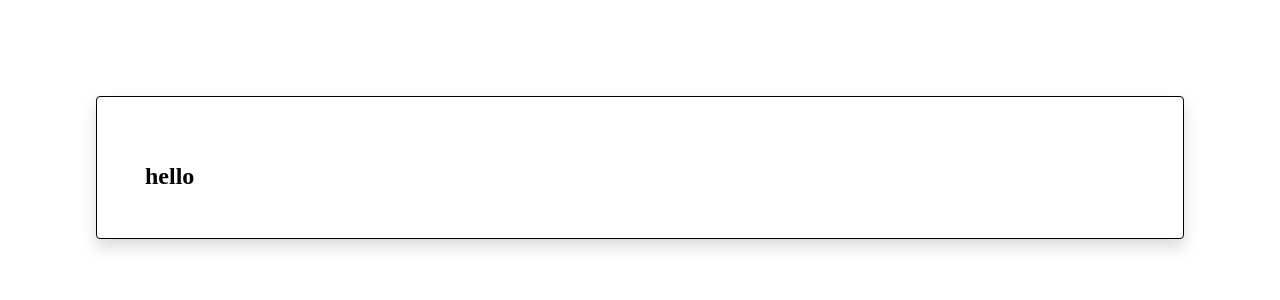
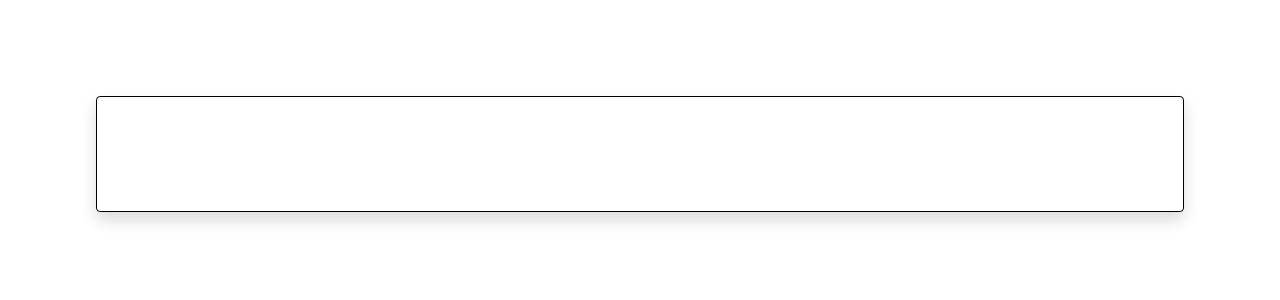
Before and after one commit to annemassicotte/Projet_1_React_Anne_Massicotte, a React (Vite) app: page / in a window 1280 px wide. Shown: the top 300 px of the page. Built offline with nearby package versions, Linux system fonts and the light colour scheme.

Commit message:
Création du component Abilities et intégration dans le component Cards

```diff
--- a/src/App.jsx
+++ b/src/App.jsx
@@ -4,7 +4,7 @@ import Cards from "./components/Cards/Cards";
 function App() {
 	return (
 		<Container>
-			<Cards>hello</Cards>
+			<Cards/>
 		</Container>
 	);
 }
--- /dev/null
+++ b/src/components/Abilities/Abilities.jsx
@@ -0,0 +1,15 @@
+import React from "react";
+import "./Abilities.css";
+import Title from "../Title/Title";
+import Text from "../Text/Text";
+
+const Abilities = (props) => {
+	return (
+		<div>
+            <Title as="h3" className="abilities">Abilities</Title>
+            <Text className="abilities">{props.children}</Text>
+		</div>
+	);
+};
+
+export default Abilities;
--- a/src/components/Cards/Cards.jsx
+++ b/src/components/Cards/Cards.jsx
@@ -4,7 +4,7 @@ import Container from "../Container/Container";
 import Card from "../Card/Card";
 import Image from "../Image/Image";
 import Title from "../Title/Title";
-import Text from "../Text/Text";
+import Abilities from "../Abilities/Abilities";
 
 const Cards = (props) => {
 	const [showAbilities, setShowAbilities] = useState(false);
@@ -21,7 +21,11 @@ const Cards = (props) => {
 
 	return (
 		<Container flex>
-            <Card className={cardState} onMouseEnter={onMouseEnter} onMouseLeave={onMouseLeave}>
+			<Card
+				className={cardState}
+				onMouseEnter={onMouseEnter}
+				onMouseLeave={onMouseLeave}
+			>
 				<Image
 					src={props.srcImageCard}
 					alt={props.altImageCard}
@@ -30,7 +34,7 @@ const Cards = (props) => {
 				/>
 
 				<Title as="h2">{props.children}</Title>
-					<Text className="abilities">text</Text>
+                <Abilities>{props.children}</Abilities>
 			</Card>
 		</Container>
 	);
```
Also changed, not shown: src/components/Container/Container.jsx (+9 -2 lines), src/components/Abilities/Abilities.css (added). Lines whose indentation alone changed are shown as unchanged.
